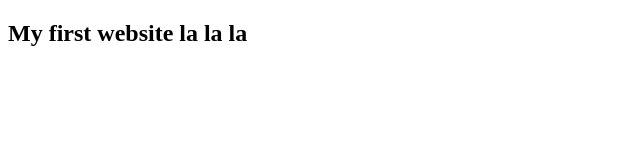
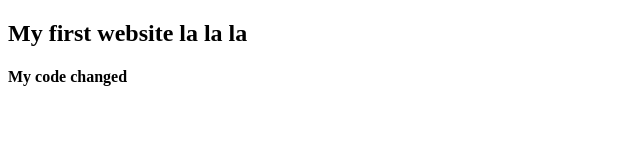
Before and after one commit to arpon-dey/my-first-github-repo, a plain HTML site: page index.html in a window 1280 px wide. Shown: the whole page, without its empty margins (0-640 px from the left). Drawn offline with Linux system fonts and the light colour scheme.

Commit message:
la la commit done

```diff
--- a/index.html
+++ b/index.html
@@ -7,5 +7,6 @@
 </head>
 <body>
     <h2>My first website la la la</h2>
+    <h4>My code changed</h4>
 </body>
 </html>
```
